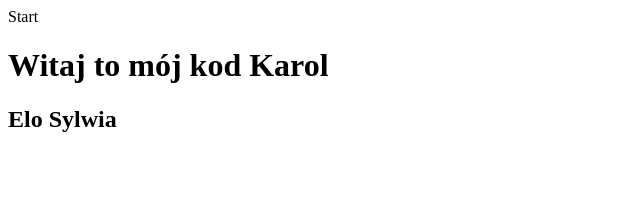
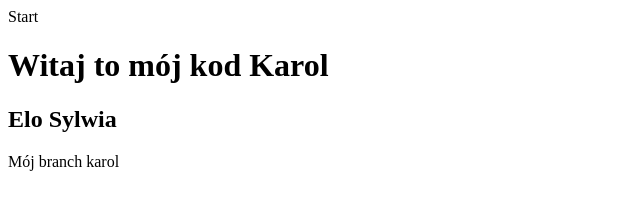
Before and after one commit to sylwia2306/nauka, a plain HTML site: page index.html in a window 1280 px wide. Shown: the whole page, without its empty margins (0-640 px from the left). Drawn offline with Linux system fonts and the light colour scheme.

Commit message:
paragraf karol

```diff
--- a/index.html
+++ b/index.html
@@ -9,5 +9,6 @@
     Start
     <h1>Witaj to mój kod Karol</h1>
     <h2>Elo Sylwia</h2>
+    <p>Mój branch karol</p>
 </body>
 </html>
```
